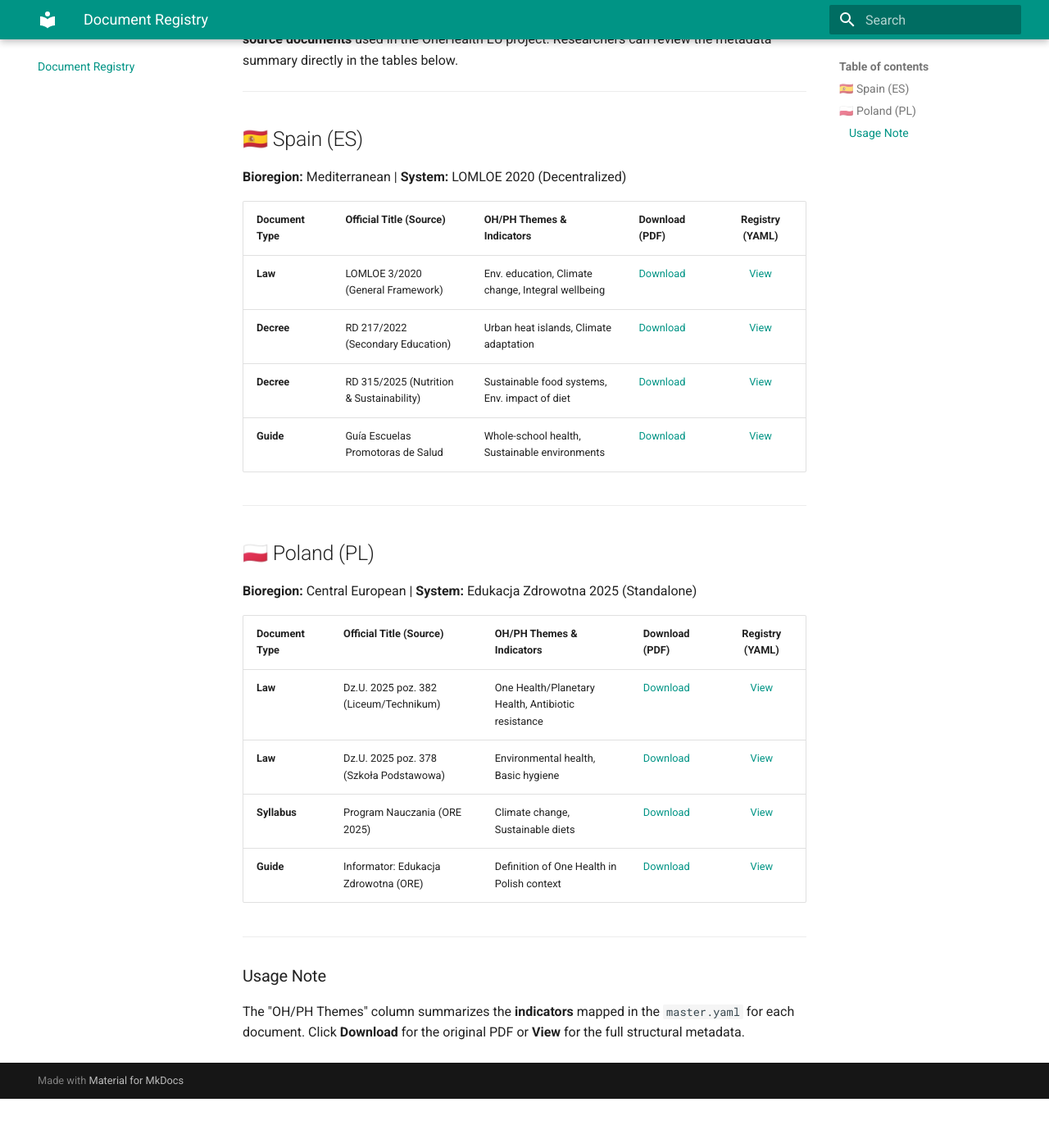
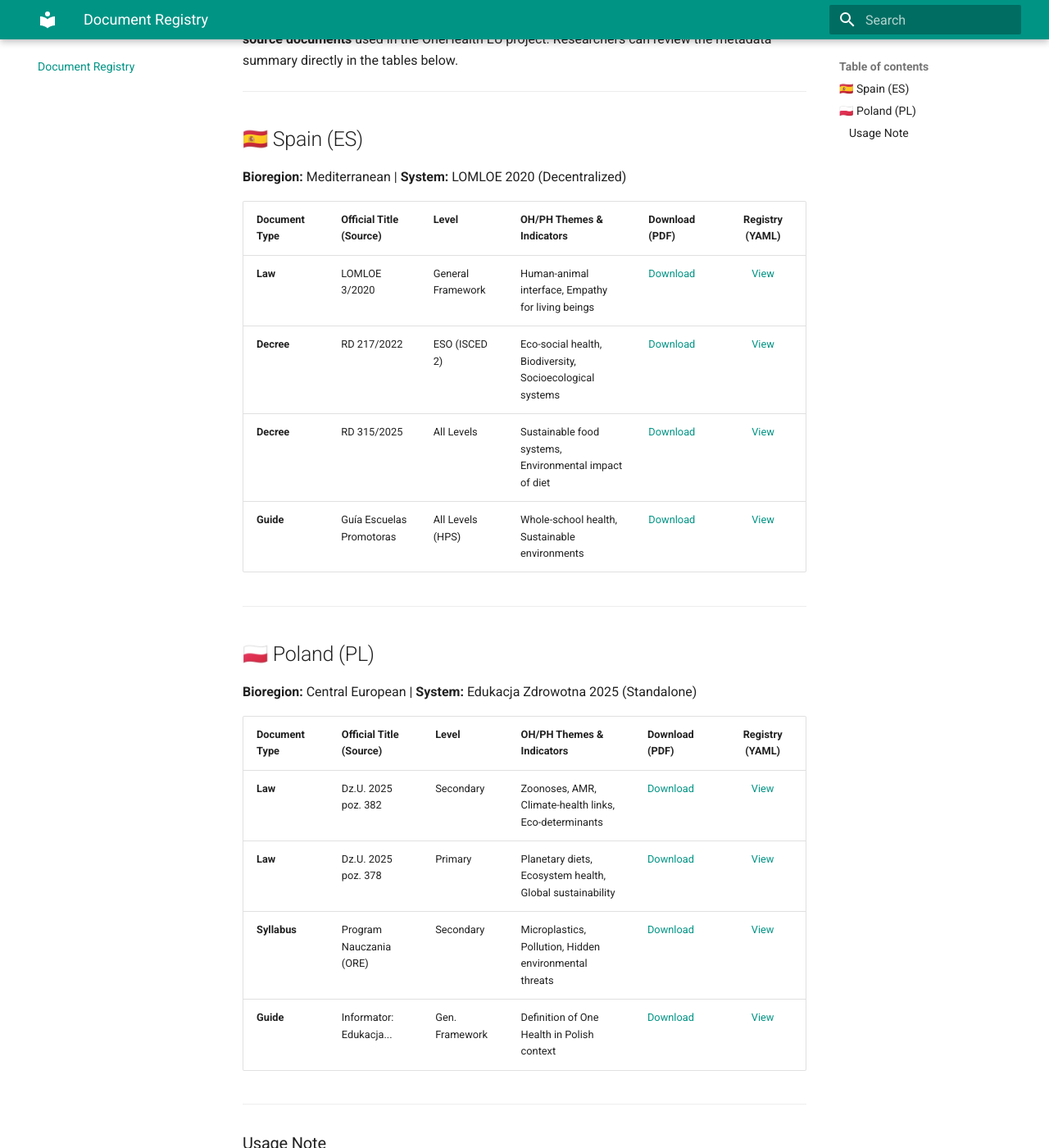
Before and after one commit to krzyworzeka-svg/EU-Health-Ed-Repository, an MkDocs documentation site: the page built from docs/registry.md, in a window 1280 px wide and 1400 px high, scrolled down 218 px. Shown: the whole window at 82% size. Built offline with MkDocs 1.6.1 and Material for MkDocs 9.7.7, drawn with Linux system fonts in a browser that asks for light colours; before the commit the page ends 1558 px from its top, so only the background shows below that.

Commit message:
Reinstate Level column and update OH/PH Themes to match deep keywords extraction in Registry

```diff
--- a/docs/registry.md
+++ b/docs/registry.md
@@ -7,24 +7,24 @@ This registry provides direct access to both the **normalization metadata** and
 ## 🇪🇸 Spain (ES)
 **Bioregion:** Mediterranean | **System:** LOMLOE 2020 (Decentralized)
 
-| Document Type | Official Title (Source) | OH/PH Themes & Indicators | Download (PDF) | Registry (YAML) |
-| :--- | :--- | :--- | :--- | :---: |
-| **Law** | LOMLOE 3/2020 (General Framework) | Env. education, Climate change, Integral wellbeing | [Download](https://github.com/krzyworzeka-svg/EU-Health-Ed-Repository/raw/main/data/ES/sources/ES_2020_Law_General.pdf) | [View](https://raw.githubusercontent.com/krzyworzeka-svg/EU-Health-Ed-Repository/main/data/ES/master.yaml) |
-| **Decree** | RD 217/2022 (Secondary Education) | Urban heat islands, Climate adaptation | [Download](https://github.com/krzyworzeka-svg/EU-Health-Ed-Repository/raw/main/data/ES/sources/ES_2022_Decree_Secondary.pdf) | [View](https://raw.githubusercontent.com/krzyworzeka-svg/EU-Health-Ed-Repository/main/data/ES/master.yaml) |
-| **Decree** | RD 315/2025 (Nutrition & Sustainability) | Sustainable food systems, Env. impact of diet | [Download](https://github.com/krzyworzeka-svg/EU-Health-Ed-Repository/raw/main/data/ES/sources/ES_2025_Decree_Nutrition.pdf) | [View](https://raw.githubusercontent.com/krzyworzeka-svg/EU-Health-Ed-Repository/main/data/ES/master.yaml) |
-| **Guide** | Guía Escuelas Promotoras de Salud | Whole-school health, Sustainable environments | [Download](https://github.com/krzyworzeka-svg/EU-Health-Ed-Repository/raw/main/data/ES/sources/ES_2023_Guide_General.pdf) | [View](https://raw.githubusercontent.com/krzyworzeka-svg/EU-Health-Ed-Repository/main/data/ES/master.yaml) |
+| Document Type | Official Title (Source) | Level | OH/PH Themes & Indicators | Download (PDF) | Registry (YAML) |
+| :--- | :--- | :--- | :--- | :--- | :---: |
+| **Law** | LOMLOE 3/2020 | General Framework | Human-animal interface, Empathy for living beings | [Download](https://github.com/krzyworzeka-svg/EU-Health-Ed-Repository/raw/main/data/ES/sources/ES_2020_Law_General.pdf) | [View](https://raw.githubusercontent.com/krzyworzeka-svg/EU-Health-Ed-Repository/main/data/ES/master.yaml) |
+| **Decree** | RD 217/2022 | ESO (ISCED 2) | Eco-social health, Biodiversity, Socioecological systems | [Download](https://github.com/krzyworzeka-svg/EU-Health-Ed-Repository/raw/main/data/ES/sources/ES_2022_Decree_Secondary.pdf) | [View](https://raw.githubusercontent.com/krzyworzeka-svg/EU-Health-Ed-Repository/main/data/ES/master.yaml) |
+| **Decree** | RD 315/2025 | All Levels | Sustainable food systems, Environmental impact of diet | [Download](https://github.com/krzyworzeka-svg/EU-Health-Ed-Repository/raw/main/data/ES/sources/ES_2025_Decree_Nutrition.pdf) | [View](https://raw.githubusercontent.com/krzyworzeka-svg/EU-Health-Ed-Repository/main/data/ES/master.yaml) |
+| **Guide** | Guía Escuelas Promotoras | All Levels (HPS) | Whole-school health, Sustainable environments | [Download](https://github.com/krzyworzeka-svg/EU-Health-Ed-Repository/raw/main/data/ES/sources/ES_2023_Guide_General.pdf) | [View](https://raw.githubusercontent.com/krzyworzeka-svg/EU-Health-Ed-Repository/main/data/ES/master.yaml) |
 
 ---
 
 ## 🇵🇱 Poland (PL)
 **Bioregion:** Central European | **System:** Edukacja Zdrowotna 2025 (Standalone)
 
-| Document Type | Official Title (Source) | OH/PH Themes & Indicators | Download (PDF) | Registry (YAML) |
-| :--- | :--- | :--- | :--- | :---: |
-| **Law** | Dz.U. 2025 poz. 382 (Liceum/Technikum) | One Health/Planetary Health, Antibiotic resistance | [Download](https://github.com/krzyworzeka-svg/EU-Health-Ed-Repository/raw/main/data/PL/sources/PL_2025_Law_Secondary_EZ.pdf) | [View](https://raw.githubusercontent.com/krzyworzeka-svg/EU-Health-Ed-Repository/main/data/PL/master.yaml) |
-| **Law** | Dz.U. 2025 poz. 378 (Szkoła Podstawowa) | Environmental health, Basic hygiene | [Download](https://github.com/krzyworzeka-svg/EU-Health-Ed-Repository/raw/main/data/PL/sources/PL_2025_Law_Primary_EZ.pdf) | [View](https://raw.githubusercontent.com/krzyworzeka-svg/EU-Health-Ed-Repository/main/data/PL/master.yaml) |
-| **Syllabus** | Program Nauczania (ORE 2025) | Climate change, Sustainable diets | [Download](https://github.com/krzyworzeka-svg/EU-Health-Ed-Repository/raw/main/data/PL/sources/PL_2025_Syllabus_Secondary_EZ.pdf) | [View](https://raw.githubusercontent.com/krzyworzeka-svg/EU-Health-Ed-Repository/main/data/PL/master.yaml) |
-| **Guide** | Informator: Edukacja Zdrowotna (ORE) | Definition of One Health in Polish context | [Download](https://github.com/krzyworzeka-svg/EU-Health-Ed-Repository/raw/main/data/PL/sources/PL_2025_Guide_General.pdf) | [View](https://raw.githubusercontent.com/krzyworzeka-svg/EU-Health-Ed-Repository/main/data/PL/master.yaml) |
+| Document Type | Official Title (Source) | Level | OH/PH Themes & Indicators | Download (PDF) | Registry (YAML) |
+| :--- | :--- | :--- | :--- | :--- | :---: |
+| **Law** | Dz.U. 2025 poz. 382 | Secondary | Zoonoses, AMR, Climate-health links, Eco-determinants | [Download](https://github.com/krzyworzeka-svg/EU-Health-Ed-Repository/raw/main/data/PL/sources/PL_2025_Law_Secondary_EZ.pdf) | [View](https://raw.githubusercontent.com/krzyworzeka-svg/EU-Health-Ed-Repository/main/data/PL/master.yaml) |
+| **Law** | Dz.U. 2025 poz. 378 | Primary | Planetary diets, Ecosystem health, Global sustainability | [Download](https://github.com/krzyworzeka-svg/EU-Health-Ed-Repository/raw/main/data/PL/sources/PL_2025_Law_Primary_EZ.pdf) | [View](https://raw.githubusercontent.com/krzyworzeka-svg/EU-Health-Ed-Repository/main/data/PL/master.yaml) |
+| **Syllabus** | Program Nauczania (ORE) | Secondary | Microplastics, Pollution, Hidden environmental threats | [Download](https://github.com/krzyworzeka-svg/EU-Health-Ed-Repository/raw/main/data/PL/sources/PL_2025_Syllabus_Secondary_EZ.pdf) | [View](https://raw.githubusercontent.com/krzyworzeka-svg/EU-Health-Ed-Repository/main/data/PL/master.yaml) |
+| **Guide** | Informator: Edukacja... | Gen. Framework | Definition of One Health in Polish context | [Download](https://github.com/krzyworzeka-svg/EU-Health-Ed-Repository/raw/main/data/PL/sources/PL_2025_Guide_General.pdf) | [View](https://raw.githubusercontent.com/krzyworzeka-svg/EU-Health-Ed-Repository/main/data/PL/master.yaml) |
 
 ---
 ### Usage Note
```
